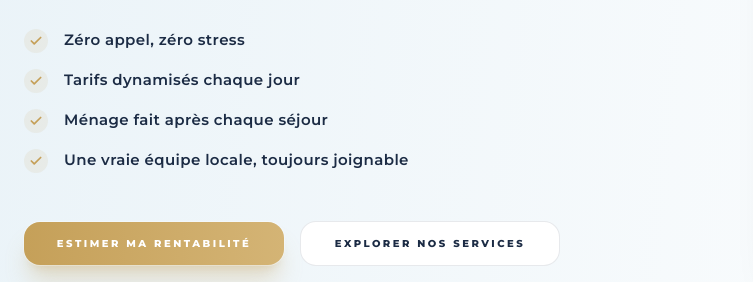
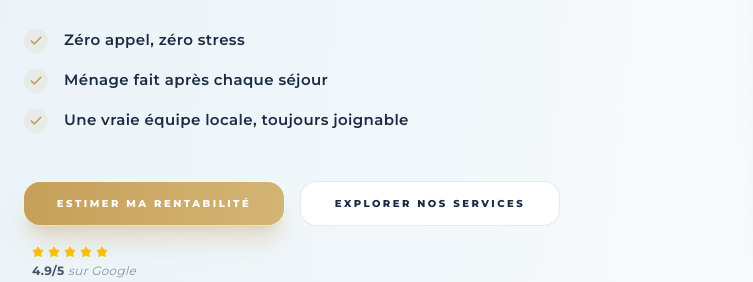
Before and after one commit to JulianGregoire/xiri-conciergerie---gestion-airbnb-en-corse, an Astro site: page / in a window 1280 px wide. Shown: the part 398-680 px from the top of the page, 0-753 px from the left. Built offline with nearby package versions, Linux system fonts and the light colour scheme; Astro itself is replaced by a stand-in of ours; grey boxes are pictures that could not be loaded.

Commit message:
tarif dynamique

```diff
--- a/src/components/sections/Hero.astro
+++ b/src/components/sections/Hero.astro
@@ -4,7 +4,6 @@
 
 const strongPoints = [
     "Zéro appel, zéro stress",
-    "Tarifs dynamisés chaque jour",
     "Ménage fait après chaque séjour",
     "Une vraie équipe locale, toujours joignable",
 ];
```
